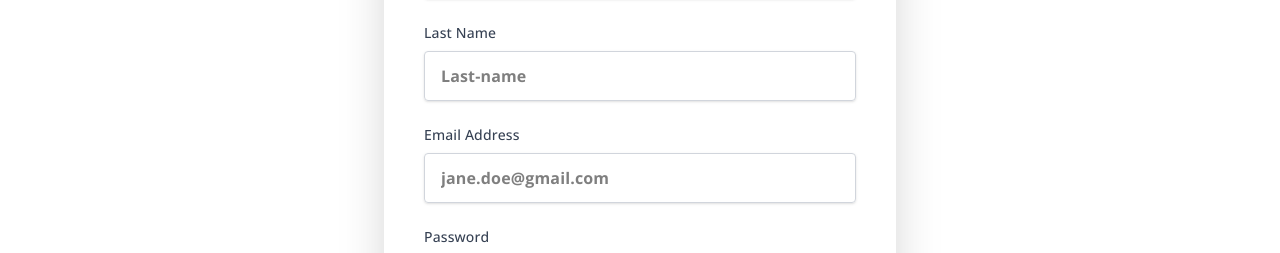
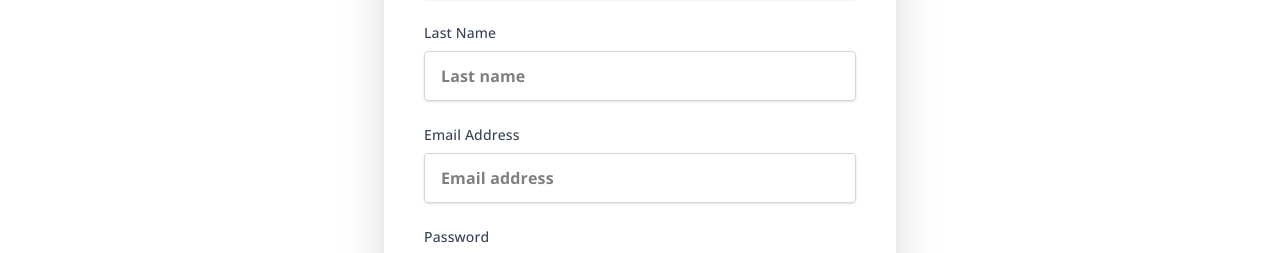
Before and after one commit to shiba-murmu/career-lift-system-project, a React (Vite) app in the folder frontend/: page /signup in a window 1280 px wide. Shown: the part 336-589 px from the top of the page. Built offline with nearby package versions, Linux system fonts and the light colour scheme.

Commit message:
Signup page ui changes

```diff
--- a/frontend/src/pages/SignUp/SignUp.jsx
+++ b/frontend/src/pages/SignUp/SignUp.jsx
@@ -10,7 +10,7 @@ function SignUp() {
 
     return (
         <>
-    <div className="flex flex-col justify-center items-center md:min-h-screen my-5 md:my-0 px-4 sm:px-6 lg:px-8" style={{fontFamily : 'Open sans', fontWeight : 'bold'}}>
+            <div className="flex flex-col justify-center items-center md:min-h-screen my-5 md:my-0 px-4 sm:px-6 lg:px-8" style={{ fontFamily: 'Open sans', fontWeight: 'bold' }}>
 
                 <div className="bg-white  dark:bg-[#262626] shadow-2xl dark:shadow-0 rounded-xl p-6 sm:p-10 w-full max-w-md sm:max-w-lg">
                     <h2 className="text-2xl animateText  md:text-3xl  font-extrabold text-center text-amber-300 mb-6 sm:mb-8">
@@ -29,6 +29,7 @@ function SignUp() {
                                 id="first-name"
                                 type="text"
                                 placeholder="First name"
+                                autoComplete="given-name"
                             />
                         </div>
                         <div>
@@ -42,7 +43,8 @@ function SignUp() {
                                 className="mt-1 sm:mt-2 block w-full px-3 sm:px-4 py-2 sm:py-3 border border-gray-300 rounded-sm shadow-sm focus:ring-purple-500 focus:border-purple-500"
                                 id="last-name"
                                 type="text"
-              placeholder="Last-name"
+                                placeholder="Last name"
+                                autoComplete="family-name"
                             />
                         </div>
                         <div>
@@ -56,7 +58,8 @@ function SignUp() {
                                 className="mt-1 sm:mt-2 block w-full px-3 sm:px-4 py-2 sm:py-3 border border-gray-300 rounded-sm shadow-sm focus:ring-purple-500 focus:border-purple-500"
                                 id="email"
                                 type="email"
-              placeholder="jane.doe@gmail.com"
+                                placeholder="Email address"
+                                autoComplete="email"
                             />
                         </div>
                         <div>
@@ -78,7 +81,7 @@ function SignUp() {
                                     className="absolute inset-y-0 right-3 flex items-center text-gray-500 dark:text-white  focus:outline-none"
                                     onClick={() => setShowPassword(!showPassword)}
                                 >
-                {showPassword ? <VisibilityIcon /> :<VisibilityOffIcon />}
+                                    {showPassword ? <VisibilityIcon /> : <VisibilityOffIcon />}
                                 </button>
                             </div>
                         </div>
```
Lines whose indentation alone changed are shown as unchanged.
